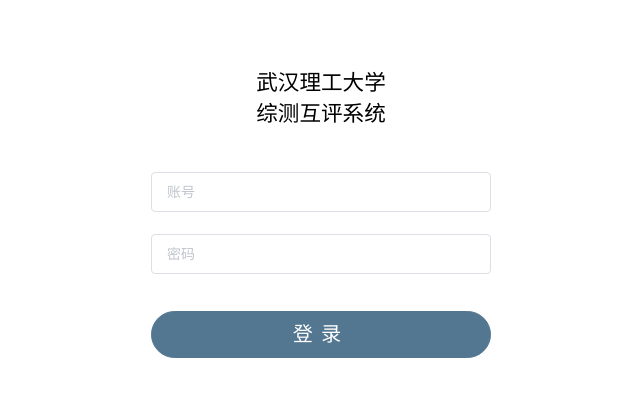
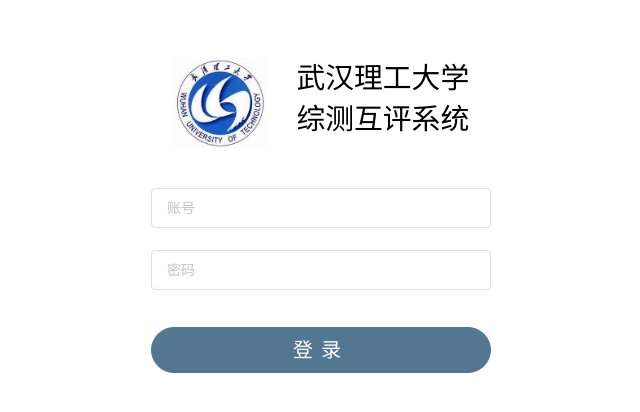
Before and after one commit to MrHousk/WHUT-ZongCe, a Vue app: page /#/login in a window 1280 px wide. Shown: the part 186-598 px from the top of the page, without its empty margins (319-959 px from the left). Built offline with nearby package versions, Linux system fonts and the light colour scheme; a small style sheet from the web is missing.

Commit message:
登录页面样式调整

```diff
--- a/src/views/login.vue
+++ b/src/views/login.vue
@@ -2,8 +2,13 @@
   <div class="sign-container">
     <div class="sign-content">
       <div class="logo">
-        <div>武汉理工大学</div>
-        <div>综测互评系统</div>
+        <div class="schoolBadge">
+          <img src="static/pic/schoolBadge.png" alt="">
+        </div>
+        <div class="text">
+          <div>武汉理工大学</div>
+          <div>综测互评系统</div>
+        </div>
       </div>
       <div class="sign-innner">
         <el-form class="loginForm" ref="loginForm" :model="loginForm" :rules="loginFormnRule">
@@ -72,7 +77,7 @@
                   name: data
                 });
                 this.$notify.success('登录成功');
-                this.$router.push('/index');
+                this.$router.push('/home');
               } else {
                 this.$notify.closeAll()
                 this.$notify.error('用户名或密码错误');
@@ -102,10 +107,28 @@
       border-radius: 5px;
       width: 450px;
       &>.logo {
-        text-align: center;
-        font-size: 1.5em;
+        display: flex;
+        justify-content: center;
+        align-items: center;
         margin: 30px 0 20px;
         color: var(--color-theme);
+        &>.schoolBadge {
+          width: 6.5em;
+          height: 6.5em;
+          margin-right: 30px;
+          &>img {
+            position: relative;
+            top: 0.3em;
+            max-width: 100%;
+            max-height: 100%;
+          }
+        }
+        &>.text {
+          font-size: 2em;
+          &>.logo-top {
+            font-size: 1.4em;
+          }
+        }
       }
       &>.sign-innner {
         &>.loginForm {
```
Also changed, not shown: static/pic/schoolBadge.png (added).
